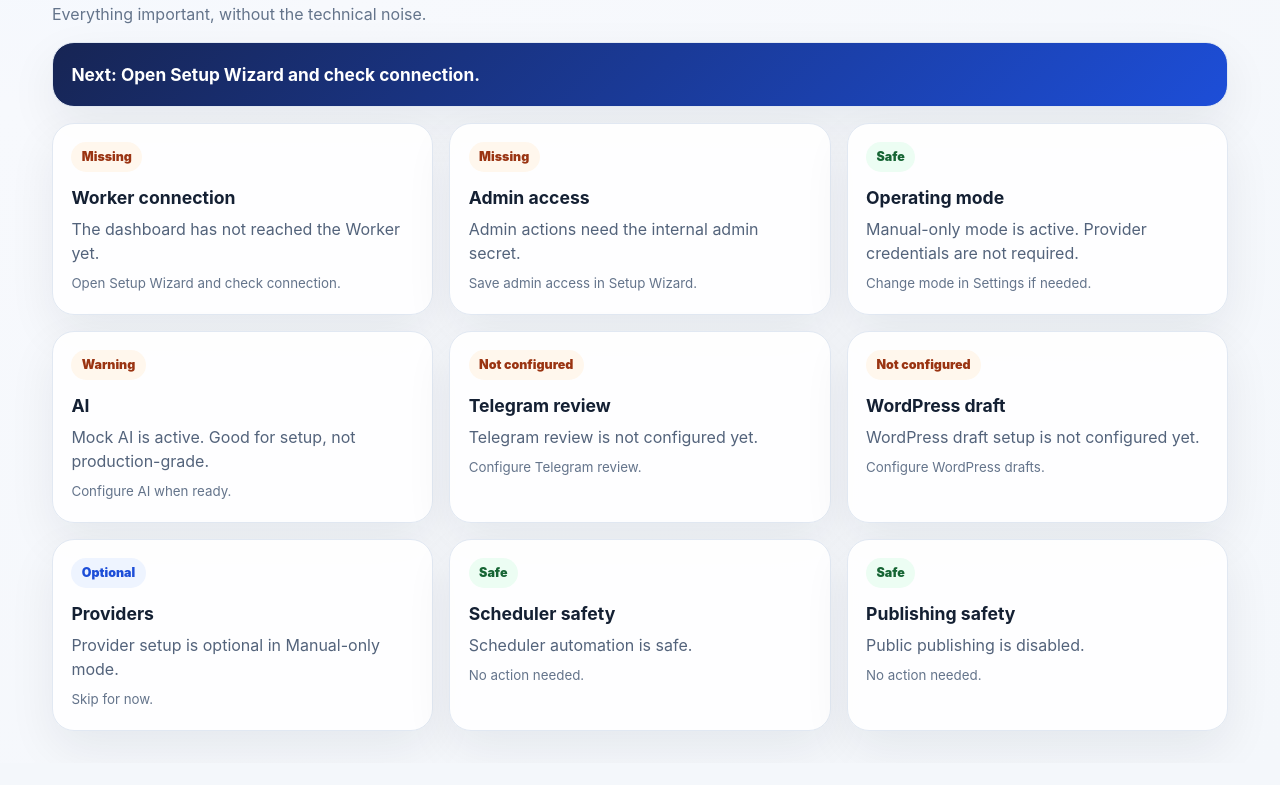
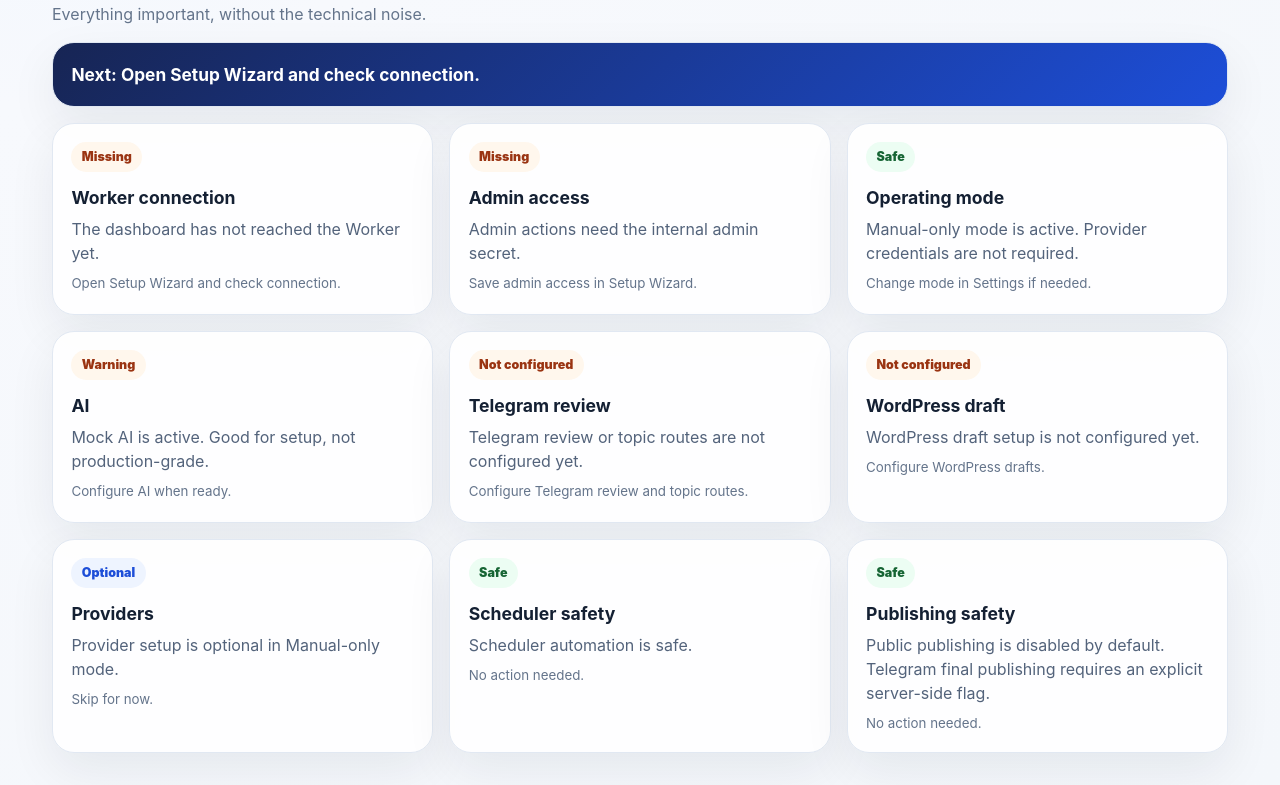
Before and after one commit to pourebadi/ai-curation-publisher-agent, a React (Vite) app in the folder apps/dashboard/: page / in a window 1280 px wide. Shown: the part 472-1257 px from the top of the page. Before the commit the page ends 1235 px from the top, so only its background shows below. Built offline with nearby package versions, Linux system fonts and the light colour scheme.

Commit message:
feat: add telegram route operations dashboard

```diff
--- a/apps/dashboard/src/dashboard-ux.ts
+++ b/apps/dashboard/src/dashboard-ux.ts
@@ -4,7 +4,7 @@ export type DashboardTab = "overview" | "setup" | "settings" | "tests" | "activi
 export type WizardStepId = "connect" | "admin" | "mode" | "ai" | "telegram" | "wordpress" | "providers" | "tests" | "readiness";
 export type WizardStepState = "active" | "complete" | "locked" | "optional" | "needs_action";
 export type OperatorStatusLabel = "Connected" | "Missing" | "Optional" | "Safe" | "Warning" | "Not configured";
-export type SafeTestId = "readiness" | "mock_e2e" | "ai_sample" | "telegram_review" | "wordpress_draft";
+export type SafeTestId = "readiness" | "mock_e2e" | "ai_sample" | "telegram_review" | "telegram_route_config" | "telegram_publish_queue_dry_run" | "wordpress_draft";
 
 export const DASHBOARD_TABS: Array<{ id: DashboardTab; label: string }> = [
   { id: "overview", label: "Overview" },
@@ -19,6 +19,8 @@ export const SAFE_TESTS: Array<{ id: SafeTestId; title: string; description: str
   { id: "readiness", title: "Readiness check", description: "Checks whether the Worker is online and safe to continue.", external: "No external service calls.", publishes: "Publishes nothing.", safety: "Safe" },
   { id: "mock_e2e", title: "Mock E2E pipeline", description: "Runs the mock pipeline with test data only.", external: "No real providers.", publishes: "Publishes nothing.", safety: "Safe" },
   { id: "ai_sample", title: "AI sample generation", description: "Confirms AI setup status before real use.", external: "Only when a real AI provider is configured later.", publishes: "Publishes nothing.", safety: "Safe" },
+  { id: "telegram_route_config", title: "Telegram route config", description: "Uses /status and /ready to confirm topic routes, enabled outputs, and final publishing safety.", external: "No Telegram API call.", publishes: "Publishes nothing.", safety: "Safe" },
+  { id: "telegram_publish_queue_dry_run", title: "Telegram publish queue dry-run", description: "Review queue state and retry eligibility from Technical before using the protected retry API.", external: "No Telegram API call from this dashboard card.", publishes: "Publishes nothing.", safety: "Safe" },
   { id: "telegram_review", title: "Telegram review dry-run", description: "Sends or simulates a review message only when review is configured.", external: "May contact Telegram when enabled.", publishes: "No final Telegram publishing.", safety: "Needs confirmation" },
   { id: "wordpress_draft", title: "WordPress draft dry-run", description: "Creates or checks a draft-only WordPress flow.", external: "May contact WordPress when enabled.", publishes: "Draft only. No public publishing.", safety: "Needs confirmation" }
 ];
@@ -48,11 +50,11 @@ export function deriveOverviewCards(input: {
     { title: "Admin access", label: input.hasAdminAccess ? "Connected" : "Missing", explanation: input.hasAdminAccess ? "Admin actions are available for this page session." : "Admin actions need the internal admin secret.", nextAction: input.hasAdminAccess ? "Continue setup." : "Save admin access in Setup Wizard." },
     { title: "Operating mode", label: "Safe", explanation: modeCopy(input.operatingMode), nextAction: "Change mode in Settings if needed." },
     { title: "AI", label: input.aiProvider === "mock" ? "Warning" : "Connected", explanation: input.aiProvider === "mock" ? "Mock AI is active. Good for setup, not production-grade." : "AI provider is selected.", nextAction: input.aiProvider === "mock" ? "Configure AI when ready." : "Run a safe AI check." },
-    { title: "Telegram review", label: input.telegramReady ? "Connected" : "Not configured", explanation: input.telegramReady ? "Review channel is configured." : "Telegram review is not configured yet.", nextAction: input.telegramReady ? "Run review dry-run." : "Configure Telegram review." },
+    { title: "Telegram review", label: input.telegramReady ? "Connected" : "Not configured", explanation: input.telegramReady ? "Review channel is configured. Topic route details are available in Technical." : "Telegram review or topic routes are not configured yet.", nextAction: input.telegramReady ? "Run review dry-run or inspect Telegram route config." : "Configure Telegram review and topic routes." },
     { title: "WordPress draft", label: input.wordpressReady ? "Connected" : "Not configured", explanation: input.wordpressReady ? "Draft setup is configured." : "WordPress draft setup is not configured yet.", nextAction: input.wordpressReady ? "Run draft dry-run." : "Configure WordPress drafts." },
     { title: "Providers", label: input.providersOptional ? "Optional" : "Missing", explanation: input.providersOptional ? "Provider setup is optional in Manual-only mode." : "Provider-assisted mode needs at least one provider.", nextAction: input.providersOptional ? "Skip for now." : "Configure one provider." },
     { title: "Scheduler safety", label: input.schedulerSafe ? "Safe" : "Warning", explanation: input.schedulerSafe ? "Scheduler automation is safe." : "Scheduler settings need review.", nextAction: input.schedulerSafe ? "No action needed." : "Check Technical details." },
-    { title: "Publishing safety", label: input.publishingSafe ? "Safe" : "Warning", explanation: input.publishingSafe ? "Public publishing is disabled." : "Publishing safety needs review.", nextAction: input.publishingSafe ? "No action needed." : "Review safety before launch." }
+    { title: "Publishing safety", label: input.publishingSafe ? "Safe" : "Warning", explanation: input.publishingSafe ? "Public publishing is disabled by default. Telegram final publishing requires an explicit server-side flag." : "Publishing safety needs review.", nextAction: input.publishingSafe ? "No action needed." : "Review safety before launch." }
   ];
 }
 
@@ -68,7 +70,7 @@ export function buildWizardSteps(input: { workerReachable: boolean; hasAdminAcce
     { id: "admin", title: "Secure Admin Actions", state: !input.workerReachable ? "locked" : input.hasAdminAccess ? "complete" : "active", action: "Save admin access", optional: false },
     { id: "mode", title: "Choose Operating Mode", state: input.workerReachable ? "complete" : "locked", action: "Save mode", optional: false },
     { id: "ai", title: "Configure AI", state: !input.workerReachable ? "locked" : input.aiReady ? "complete" : "needs_action", action: "Save AI settings", optional: false },
-    { id: "telegram", title: "Configure Telegram Review", state: !input.workerReachable ? "locked" : input.telegramReady ? "complete" : "needs_action", action: "Save Telegram settings", optional: false },
+    { id: "telegram", title: "Configure Telegram Review & Routes", state: !input.workerReachable ? "locked" : input.telegramReady ? "complete" : "needs_action", action: "Review Telegram route status", optional: false },
     { id: "wordpress", title: "Configure WordPress Drafts", state: !input.workerReachable ? "locked" : input.wordpressReady ? "complete" : "needs_action", action: "Save WordPress settings", optional: false },
     { id: "providers", title: "Optional Providers", state: providersOptional ? "optional" : input.providersReady ? "complete" : "needs_action", action: providersOptional ? "Skip providers" : "Save provider settings", optional: providersOptional },
     { id: "tests", title: "Run Safe Tests", state: input.workerReachable ? "active" : "locked", action: "Run safe test", optional: false },
@@ -93,7 +95,7 @@ export function safeSecretInputValue(value: string | undefined): string {
 }
 
 export function technicalAreas(): string[] {
-  return ["Raw /status", "Raw /ready", "Raw admin config", "CORS/debug info", "Raw test output"];
+  return ["Raw /status", "Raw /ready", "Telegram topic workflow routes", "Raw admin config", "CORS/debug info", "Raw test output"];
 }
 
 export function summarizeWorkerConnection(bundle: StatusBundle): "connected" | "reachable_not_ready" | "needs_connection" {
```
